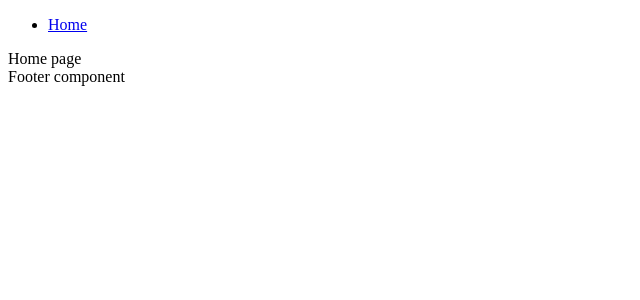
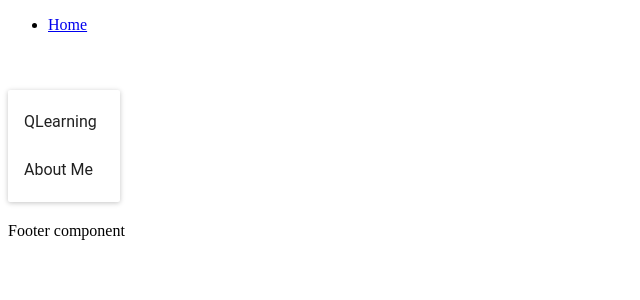
Before and after one commit to elliotvilhelm/My-Website, a React app: page / in a window 1280 px wide. Shown: the top 300 px of the page, without its empty margins (0-640 px from the left). Built offline with nearby package versions, Linux system fonts and the light colour scheme; the HTML template or start-up script is replaced by a standard one.

Commit message:
material ui

```diff
--- a/package.json
+++ b/package.json
@@ -20,6 +20,7 @@
     "babel-preset-react": "^6.24.1",
     "body-parser": "^1.18.2",
     "express": "^4.16.3",
+    "material-ui": "^0.20.0",
     "react": "^16.3.2",
     "react-dom": "^16.3.2",
     "react-router": "^4.2.0",
--- a/react-client/src/Components/App.jsx
+++ b/react-client/src/Components/App.jsx
@@ -4,15 +4,21 @@ import { browserHistory } from 'react-router';
 import HomePage from './HomePage';
 import NavBar from './HeaderComponent/NavBar';
 import Footer from './FooterComponent/Footer';
+
+import MuiThemeProvider from 'material-ui/styles/MuiThemeProvider';
+
+
 class App extends Component {
     render() {
         return (
             <Router>
+                <MuiThemeProvider>
                 <div>
                     <NavBar />
                     <Route name="home" exact path="/" component={HomePage} />
                     <Footer />
                 </div>
+                </MuiThemeProvider>
             </Router>
         )
     }
--- a/react-client/src/Components/HomePage.jsx
+++ b/react-client/src/Components/HomePage.jsx
@@ -1,11 +1,29 @@
-import React, { Component } from 'react';
+import React, {Component} from 'react';
+import RaisedButton from 'material-ui/RaisedButton'
+import Paper from 'material-ui/Paper';
+import Menu from 'material-ui/Menu';
+import MenuItem from 'material-ui/MenuItem';
+
+
+const style = {
+    display: 'inline-block',
+    margin: '40px 32px 16px 0',
+};
+
 class HomePage extends Component {
     render() {
         return (
             <div>
-        Home page
+                <Paper style={style}>
+                    <Menu>
+                        <MenuItem primaryText="QLearning" />
+                        <MenuItem primaryText="About Me" />
+                    </Menu>
+                </Paper>
             </div>
+
         )
     }
 }
+
 export default HomePage;
```
Also changed, not shown: 1 other file (tests, documents, lock files or other folders). Lines whose indentation alone changed are shown as unchanged.
